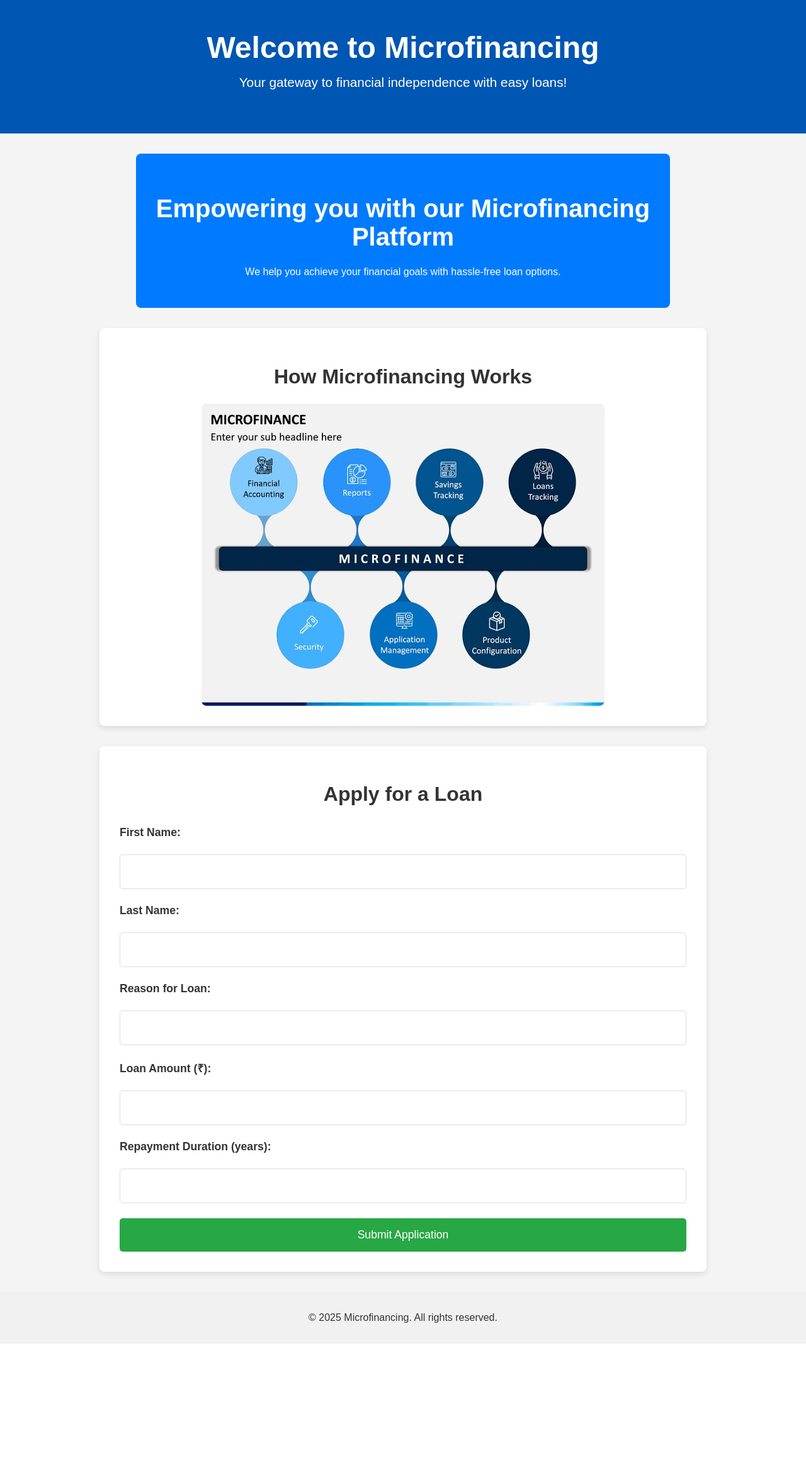
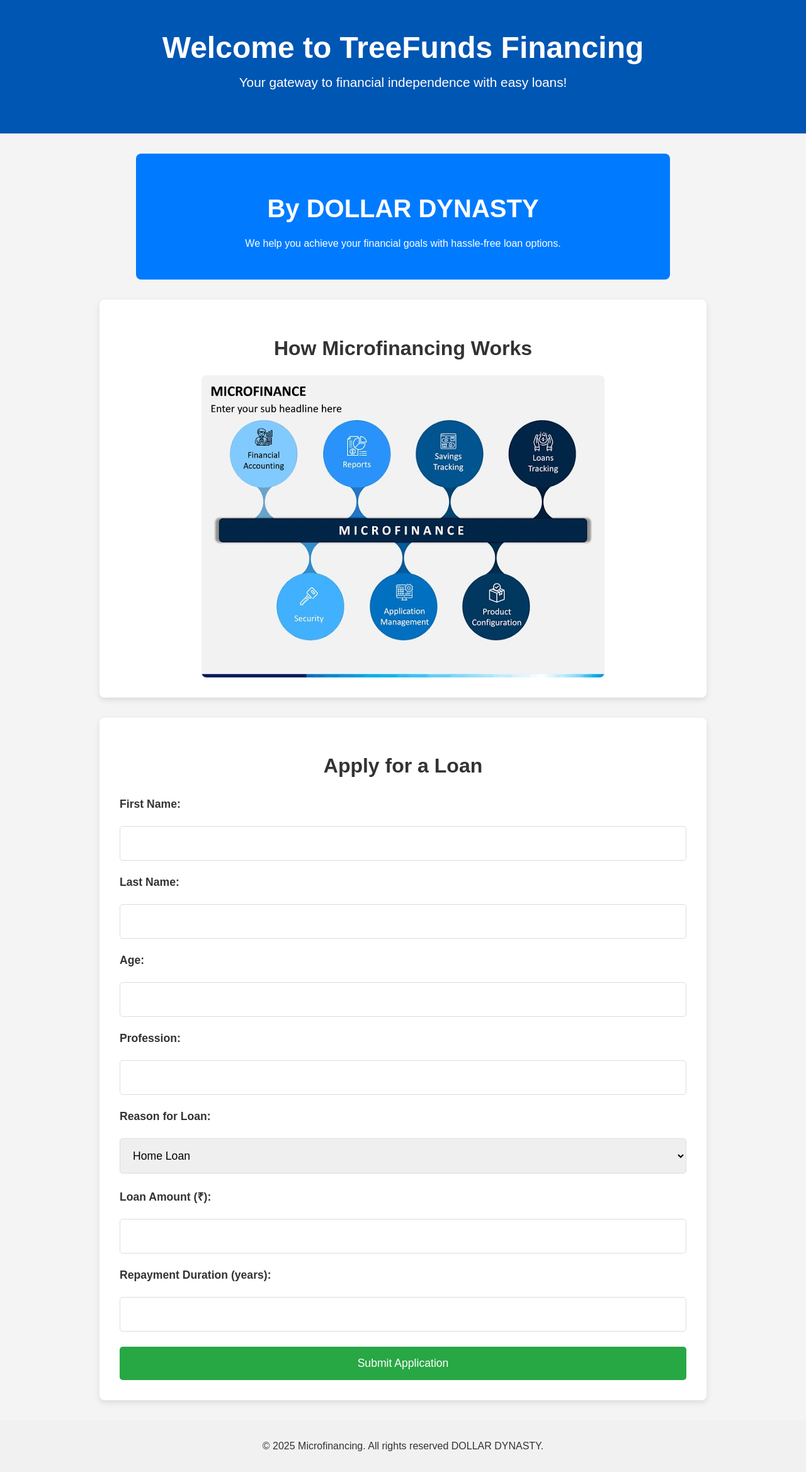
Before and after one commit to kaajuunity/microfinancing-website, a Flask app: page / in a window 1280 px wide. Shown: the whole page at 63% size. Before the commit the page ends 2134 px from the top, so only its background shows below. Run offline with Flask 3, Linux system fonts and the light colour scheme.

Commit message:
Update index.html

```diff
--- a/MicrofinancingWebsite/templates/index.html
+++ b/MicrofinancingWebsite/templates/index.html
@@ -96,12 +96,12 @@
 </head>
 <body>
     <header>
-        <h1>Welcome to Microfinancing</h1>
+        <h1>Welcome to TreeFunds Financing</h1>
         <p>Your gateway to financial independence with easy loans!</p>
     </header>
 
     <div class="welcome-message">
-        <h2>Empowering you with our Microfinancing Platform</h2>
+        <h2>By DOLLAR DYNASTY </h2>
         <p>We help you achieve your financial goals with hassle-free loan options.</p>
     </div>
 
@@ -121,8 +121,19 @@
             <label for="lastName">Last Name:</label>
             <input type="text" id="lastName" name="lastName" required>
 
+            <label for="age">Age:</label>
+            <input type="number" id="age" name="age" required>
+
+            <label for="profession">Profession:</label>
+            <input type="text" id="profession" name="profession" required>
+
             <label for="reason">Reason for Loan:</label>
-            <input type="text" id="reason" name="reason" required>
+            <select id="reason" name="reason" required>
+                <option value="Home Loan">Home Loan</option>
+                <option value="Car Loan">Car Loan</option>
+                <option value="Personal Loan">Personal Loan</option>
+                <option value="Bussiness Loan">Bussiness Loan</option>
+            </select>
 
             <label for="amount">Loan Amount (₹):</label>
             <input type="number" id="amount" name="amount" required>
@@ -135,7 +146,7 @@
     </section>
 
     <footer>
-        <p>&copy; 2025 Microfinancing. All rights reserved.</p>
+        <p>&copy; 2025 Microfinancing. All rights reserved DOLLAR DYNASTY.</p>
     </footer>
 </body>
 </html>
```
